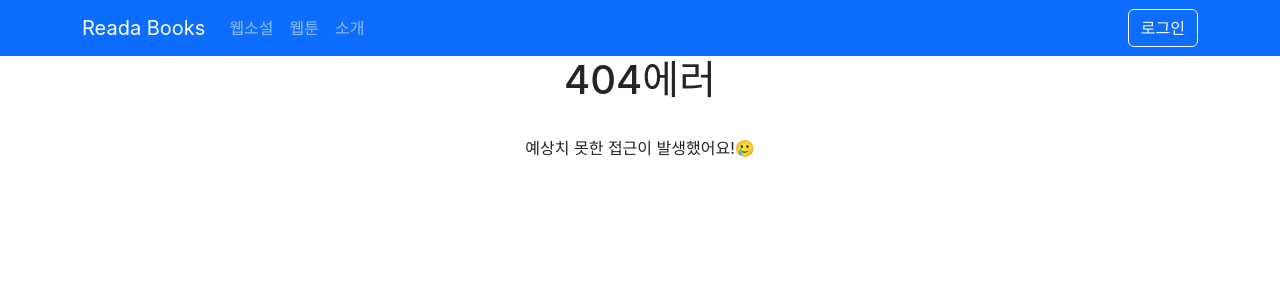
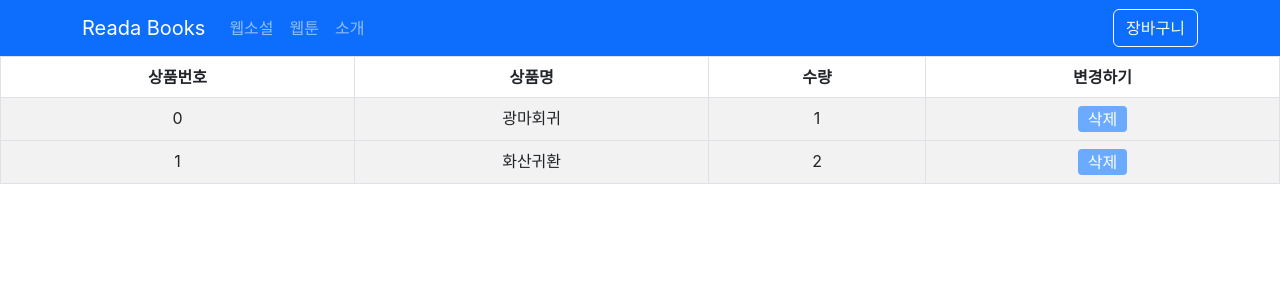
Before and after one commit to suhyunlee01/E-book_Shop, a React (Create React App) app: page /cart in a window 1280 px wide. Shown: the top 300 px of the page. Built offline with nearby package versions, Linux system fonts and the light colour scheme.

Commit message:
Feat: redux를 통해 데이터를 장박구니로 보내는 로직 구현

```diff
--- a/package.json
+++ b/package.json
@@ -3,6 +3,7 @@
   "version": "0.1.0",
   "private": true,
   "dependencies": {
+    "@reduxjs/toolkit": "^1.9.7",
     "@testing-library/jest-dom": "^5.17.0",
     "@testing-library/react": "^13.4.0",
     "@testing-library/user-event": "^13.5.0",
@@ -11,6 +12,7 @@
     "react": "^18.2.0",
     "react-bootstrap": "^2.8.0",
     "react-dom": "^18.2.0",
+    "react-redux": "^8.1.3",
     "react-router-dom": "^6.16.0",
     "react-scripts": "5.0.1",
     "react-slick": "^0.29.0",
--- a/src/App.css
+++ b/src/App.css
@@ -135,7 +135,14 @@
   padding-left: 18px;
   padding-right: 18px;
 }
-
+.btnDelete{
+  border: none;
+  background-color: rgb(106, 171, 255);
+  color: white;
+  border-radius: 4px;
+  padding-left: 10px;
+  padding-right: 10px;
+}
 
 
 .App {
--- a/src/App.js
+++ b/src/App.js
@@ -4,7 +4,7 @@ import Nav from 'react-bootstrap/Nav';
 import Navbar from 'react-bootstrap/Navbar';
 import { Button, } from 'react-bootstrap';
 import bg from './img/전독시1.jpg';
-import { useState } from 'react';
+import { useState, createContext, useContext } from 'react';
 import Card from './Card';
 import NobelDetails from './pages/Details';
 import ToonDetails from './pages/ToonDetails';
@@ -12,6 +12,7 @@ import Toon from './Toon';
 import About from './pages/About';
 import Login from './pages/Event';
 import toonData from './ToonData';
+import Cart from './pages/cart';
 
 // import SimpleSlider from './carousel';
 import data from './data';
@@ -19,20 +20,25 @@ import data from './data';
 //라우터 제작 시 필요
 import { Route, Routes, Link, useNavigate, Outlet } from 'react-router-dom';
 
+//외부에서도 사용할 수 있는 state데이터를 저장하기 위한 context 객체 생성
+//외부에서도 접근할 수 있도록 함.
+export let Context1 = createContext();
 
 
 function App() {
 
-  //data를 받아옴
+  //noble data를 받아옴
   let[books, setBooks] = useState(data);
   console.log(books[0].star)
-
+  //toon data를 받아옴
   let [toons, setToons] = useState(toonData);
 
-  //Toon 컴포넌트에서 업데이트한 데이터를 인자로 받아오기 위한 함수
+  //context로 전달할 테스트 state
+  // let[test, setTest] = useState("테스트");
+
+  //Toon 컴포넌트에서 업데이트되는 데이터를 인자로 받아오기 위한 함수
   const updateToons = (newToons) => {
-
-    //전달받은 데이터로 toons 업데이트! = 이제 toons state는 업데이트된 툰 데이터 가지고 있음
+    //인자로 전달받은 데이터로 toons 업데이트! = 이제 toons state는 업데이트된 툰 데이터 가지고 있음
     setToons(newToons);
     console.log("업뎃", newToons);
   };
@@ -51,7 +57,7 @@ function App() {
             <Nav.Link href="/toon">웹툰</Nav.Link>
             <Nav.Link href="/about">소개</Nav.Link>
           </Nav>
-          <Button onClick={()=>{navigate("/login")}} className='BtnLogIn' variant="outline-light">로그인</Button>{' '}
+          <Button onClick={()=>{navigate("/cart")}} className='BtnLogIn' variant="outline-light">장바구니</Button>{' '}
         </Container>
       </Navbar>
 
@@ -76,13 +82,13 @@ function App() {
         }></Route>
 
         {/* /toon 페이지를 하나 만들고, 해당 컴포넌트의 엘리먼트를 설정함 */}
-        {/* Toon 컴포넌트에서 업데이트한 데이터를 인자로 받아오기 위한 함수 updateToons 전달 */}
+        {/* Toon 컴포넌트로부터 업데이트한 데이터를 인자로 받아오기 위한 함수 updateToons 전달 */}
         <Route path='/toon' element={<Toon updateToons={updateToons}></Toon>}></Route>
 
         {/* /nobel 페이지를 하나 만들고, 해당 컴포넌트의 엘리먼트를 설정함 */}
         <Route path='/about' element={<About></About>}></Route>
 
-        <Route path="/login" element={<Login />}></Route>
+        <Route path="/cart" element={<Cart></Cart>}></Route>
 
 
         {/* 웹소설 데이터 id별로 /toon_details 페이지 + /book.id 로 Router 각각 하나씩 만들고 호출하기.. NobelDetails 컴포넌트는 각각의 book 데이터를 props로 받아서 출력 */}
@@ -93,7 +99,12 @@ function App() {
 
         {/* 웹툰 데이터 id별로 /toon_details 페이지 + /toon.id 로 Router 각각 하나씩 만들고 호출하기...ToonDetails 컴포넌트는 각각의 toon 데이터를 props로 받아서 출력 */}
         {toons.map((toon) => {
-          return <Route key={toon.id} path={`/toon_details/${toon.id}`} element={<ToonDetails toon={toon}></ToonDetails>}></Route>
+          return <Route key={toon.id} path={`/toon_details/${toon.id}`} element={
+            <Context1.Provider value={""}>
+              {/* Context.Provider의 value를 toonDetails 컴포넌트와 그 하위의 컴포넌트 모두가 자신의 데이터처럼 사용할 수 있다. */}
+              <ToonDetails toon={toon}></ToonDetails>
+            </Context1.Provider>
+          }></Route>
         })}
 
 
--- a/src/index.js
+++ b/src/index.js
@@ -5,13 +5,19 @@ import App from './App';
 import reportWebVitals from './reportWebVitals';
 //라우터
 import { BrowserRouter } from 'react-router-dom';
+import { Provider } from 'react-redux';
+
+//작명하면됨 // 리덕스 스토어 import
+import store from './store';
 
 const root = ReactDOM.createRoot(document.getElementById('root'));
 root.render(
   <React.StrictMode>
-    <BrowserRouter>
-      <App />
-    </BrowserRouter>
+    <Provider store = {store}>
+      <BrowserRouter>
+        <App />
+      </BrowserRouter>
+    </Provider>
   </React.StrictMode>
 );
 
--- a/src/pages/ToonDetails.js
+++ b/src/pages/ToonDetails.js
@@ -1,13 +1,20 @@
 import React from "react";
-import { useParams } from "react-router-dom";
-import { useEffect, useState } from "react";
+import { useParams, useNavigate } from "react-router-dom";
+import { useEffect, useState, useContext } from "react";
 import Tab from "../tap";
+//context 객체 가져다 사용함
+import { Context1 } from "../App";
 
 function ToonDetails(props){
 
-  useEffect(()=>{console.log('마운트');
-  })
+  //Context라는 보관함 안의 state들을 해체해서 사용할 수 있게 함.
+  // useContext(Context1);
+  //이런식으로 state를 provider 컴포넌트로부터 받아와서 사용할 수 있다.
+  // const { test } = useContext(Context1);
+
+  let navigate = useNavigate();
   let [count, setCount] = useState(0);
+
 
   let { toon } = props
   console.log(toon);
@@ -45,6 +52,7 @@ function ToonDetails(props){
     return(
       <div className="container text-center">
 
+        {/* <h1>{test}</h1> */}
         {/* 2초 뒤 사라지는 광고 문구 */}
         { alert == true ?
           <div className="show">
@@ -68,7 +76,9 @@ function ToonDetails(props){
           <div className="col">
             <img className='bookImg' height={320} width={220} src={toon.src}></img>
             <div className="detailBtns">
-              <button className="btn btn-primary">장바구니</button>
+              <button className="btn btn-primary" onClick={()=>{
+                navigate("/cart")
+              }}>장바구니</button>
               <button className="btnHeart" onClick={
                 () => {
                   setCount(count + 1);
--- /dev/null
+++ b/src/pages/cart.js
@@ -0,0 +1,44 @@
+import { useState } from 'react';
+import Table from 'react-bootstrap/Table';
+import { useNavigate} from 'react-router-dom';
+import { useSelector } from "react-redux/es/hooks/useSelector";
+
+
+function Cart() {
+
+    //index.js에서 <Provider store = {store}>로 전달한 slice 데이터들을 useSelector로 가져올 수 있다.
+    //리덕스 스토어 안에 있는 product slice만 가져옴.
+    let myData = useSelector((state)=>{return state.product});
+    //product slice는 [{ id: 0, name: '광마회귀', count: 1 }, { id: 1, name: '화산귀환', count: 2}]라는 배열을 가짐.
+    console.log(myData[1]); //product 데이터 배열의 첫번째 제품
+    console.log(myData[2]); ////product 데이터 배열의 두번째 제품
+
+    return (
+        <Table striped bordered hover>
+            <thead>
+                <tr>
+                <th>상품번호</th>
+                <th>상품명</th>
+                <th>수량</th>
+                <th>변경하기</th>
+                </tr>
+            </thead>
+            {/* myData = product slice 이기 때문에 배열이라서 map을 통해 구현 */}
+            {myData.map((data, index)=>{
+                return(
+                    <tbody>
+                        <tr key={index}>
+                            <td>{data.id}</td>
+                            <td>{data.name}</td>
+                            <td>{data.count}</td>
+                            <td><button className='btnDelete'>삭제</button></td>
+                        </tr>
+                    </tbody>
+                    )
+                })
+            }
+        </Table>
+    );
+}
+
+export default Cart;
--- /dev/null
+++ b/src/store.js
@@ -0,0 +1,40 @@
+//리덕스로부터 가져옴
+import { configureStore, createSlice } from "@reduxjs/toolkit";
+import ToonDetails from "./pages/ToonDetails";
+
+//redux에서 state = slice 를 보관하는 법. usestate = createSlice
+//let temp = useState('test') === createSlice({name: 'temp', initialState : 'test'})
+
+let user = createSlice({
+    name : 'userName',
+    initialState : 'kim'
+})
+
+let stock = createSlice({
+    name : 'stockName',
+    initialState : [1,2,3]
+})
+
+//cart.js로 보낼 데이터 slice test code
+let product = createSlice({
+    name: 'product',
+    initialState: [
+        { id: 0, name: '광마회귀', count: 1 },
+        { id: 1, name: '화산귀환', count: 2}
+    ],
+});
+
+
+
+//상태를 담고 있는 객체인 리덕스 스토어 //export를 통해 index.js에 전달
+export default configureStore({
+    //리듀서는 현재의 상태와 액션을 받아 새로운 상태를 반환함. 상태의 변화를 일으키는 역할.
+    reducer : {
+        //약간 C# 객체지향 구조처럼 user 데이터를 캡슐화 하고 configureStore를 통해서 초기화 하는 느낌
+        //외부에서 user slice에 접근하는 방법은 configureStore라는 인터페이스를 통해서이다.
+
+        user : user.reducer, //kim
+        stock : stock.reducer, //money
+        product : product.reducer,
+    }
+})
--- a/src/tap.js
+++ b/src/tap.js
@@ -24,20 +24,20 @@ function Tab(props) {
                 <Nav.Link href="#" style={{color:color1}}>리뷰</Nav.Link>
             </Nav.Item>
             <Nav.Item onClick={()=>{
+                setTab(2);
+                setColor1('black');
+                setColor2('black');
+                setColor3('blue');
+            }}>
+                <Nav.Link eventKey="#" style={{color:color3}}>상세정보</Nav.Link>
+            </Nav.Item>
+            <Nav.Item onClick={()=>{
                 setTab(1);
                 setColor1('black');
                 setColor2('blue');
                 setColor3('black');
             }}>
                 <Nav.Link eventKey="#" style={{color:color2}}>관련된 컨텐츠</Nav.Link>
-            </Nav.Item>
-            <Nav.Item onClick={()=>{
-                setTab(2);
-                setColor1('black');
-                setColor2('black');
-                setColor3('blue');
-            }}>
-                <Nav.Link eventKey="#" style={{color:color3}}>상세정보</Nav.Link>
             </Nav.Item>
         </Nav>
 
```
Also changed, not shown: src/Toon.js (+5 -2 lines), 1 other file (tests, documents, lock files or other folders). Lines whose indentation alone changed are shown as unchanged.
